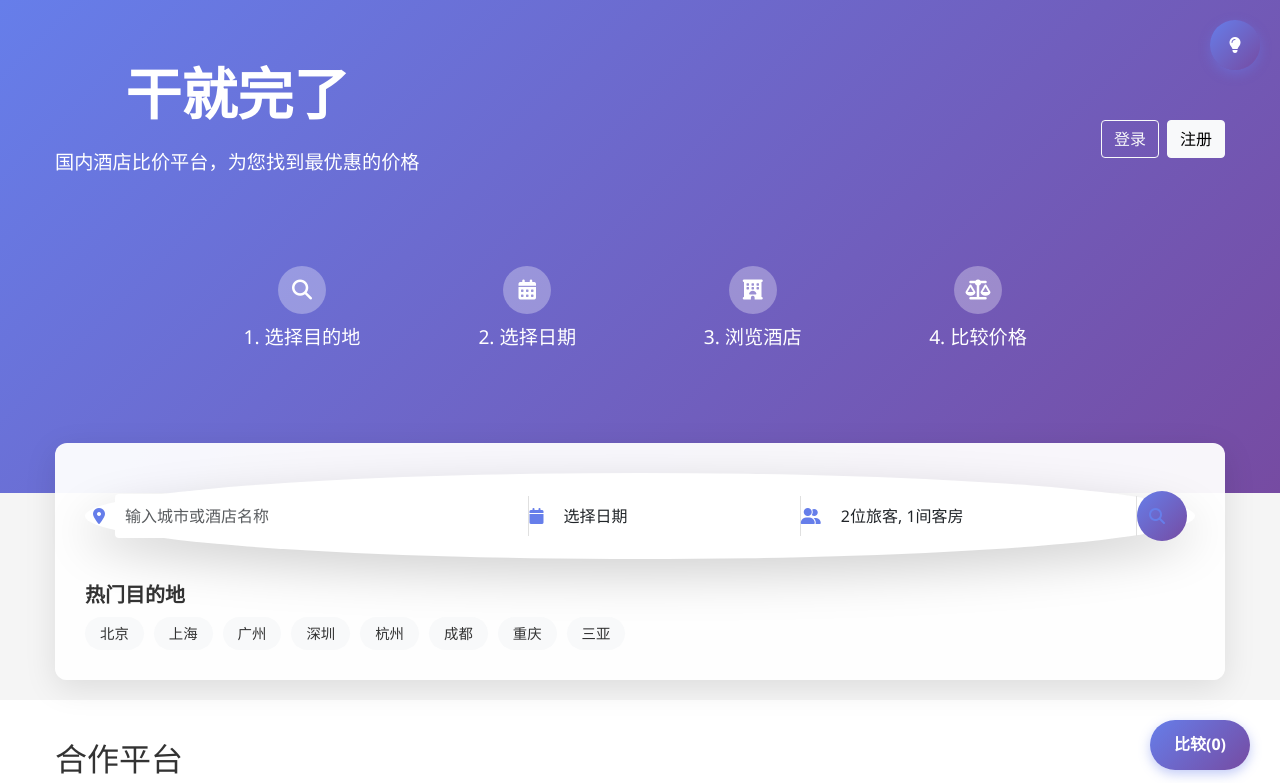
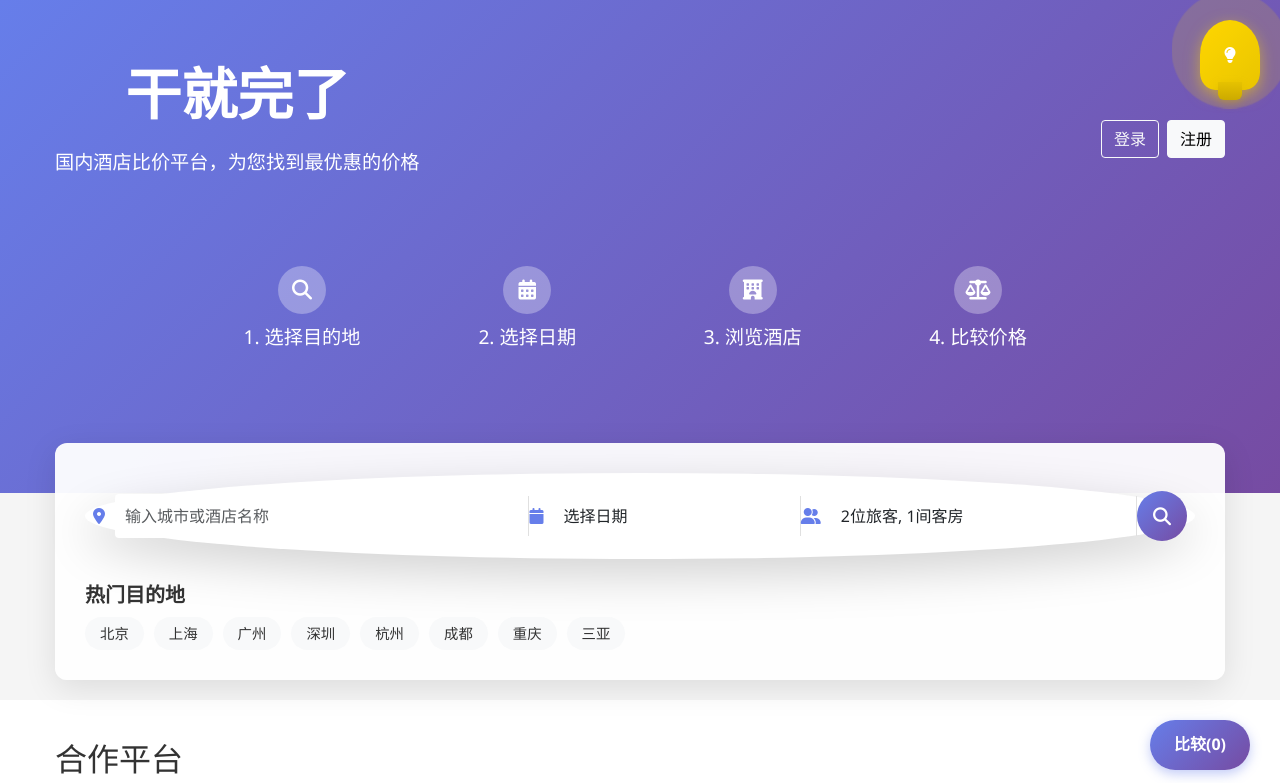
Before and after one commit to harpyestar/compare_hotel, a website with bundled scripts: page index.html in a window 1280 px wide. Shown: the top 783 px of the page. Built offline with nearby package versions, Linux system fonts and the light colour scheme.

Commit message:
优化搜索按钮图标和创意灯泡向导功能

```diff
--- a/css/components/guide.css
+++ b/css/components/guide.css
@@ -3,23 +3,64 @@
     position: fixed;
     top: 20px;
     right: 20px;
-    width: 50px;
-    height: 50px;
-    background: linear-gradient(135deg, #667eea 0%, #764ba2 100%);
-    border-radius: 50%;
+    width: 60px;
+    height: 70px;
+    background: linear-gradient(135deg, #ffd700 0%, #e6c200 100%);
+    border-radius: 50% 50% 25% 25%;
     display: flex;
     align-items: center;
     justify-content: center;
     color: white;
     cursor: pointer;
-    box-shadow: 0 4px 12px rgba(102, 126, 234, 0.4);
+    box-shadow: 0 5px 15px rgba(255, 215, 0, 0.5);
     z-index: 1000;
     transition: all 0.3s ease;
 }
 
+.guide-button::after {
+    content: '';
+    position: absolute;
+    bottom: -10px;
+    left: 50%;
+    transform: translateX(-50%);
+    width: 24px;
+    height: 18px;
+    background: linear-gradient(to bottom, #e6c200 0%, #ccaa00 100%);
+    border-radius: 0 0 6px 6px;
+    box-shadow: 0 3px 8px rgba(204, 170, 0, 0.4);
+}
+
+.guide-button::before {
+    content: '';
+    position: absolute;
+    width: 90px;
+    height: 90px;
+    top: -15px;
+    left: -15px;
+    background: rgba(255, 215, 0, 0.5);
+    border-radius: 50%;
+    animation: pulse 2s infinite;
+    z-index: -1;
+}
+
+@keyframes pulse {
+    0% {
+        transform: scale(1);
+        opacity: 0.7;
+    }
+    50% {
+        transform: scale(1.3);
+        opacity: 0.3;
+    }
+    100% {
+        transform: scale(1);
+        opacity: 0.7;
+    }
+}
+
 .guide-button:hover {
     transform: scale(1.1);
-    box-shadow: 0 6px 16px rgba(102, 126, 234, 0.6);
+    box-shadow: 0 8px 25px rgba(255, 215, 0, 0.8);
 }
 
 .guide-overlay {
@@ -35,9 +76,9 @@
 
 .guide-modal {
     position: fixed;
-    top: 50%;
+    top: 80px;
     left: 50%;
-    transform: translate(-50%, -50%);
+    transform: translateX(-50%);
     background: white;
     padding: 30px;
     border-radius: 8px;
--- a/css/components/search.css
+++ b/css/components/search.css
@@ -58,6 +58,22 @@
 .search-item i {
     color: #667eea;
     margin-right: 10px;
+}
+
+.search-item:last-child i {
+    margin-right: 0;
+    font-size: 18px;
+    color: #ffffff;
+}
+
+.search-item:last-child .btn-primary {
+    width: 50px;
+    height: 50px;
+    display: flex;
+    align-items: center;
+    justify-content: center;
+    border-radius: 50%;
+    padding: 0;
 }
 
 /* 搜索建议样式 */
--- a/css/style.css
+++ b/css/style.css
@@ -26,40 +26,41 @@ body {
             bottom: -10px;
             left: 50%;
             transform: translateX(-50%);
-            width: 20px;
-            height: 15px;
-            background: #666;
-            border-radius: 0 0 5px 5px;
+            width: 24px;
+            height: 18px;
+            background: linear-gradient(to bottom, #e6c200 0%, #ccaa00 100%);
+            border-radius: 0 0 6px 6px;
+            box-shadow: 0 3px 8px rgba(204, 170, 0, 0.4);
         }
         /* 光芒效果 */
         .guide-button::before {
             content: '';
             position: absolute;
-            width: 80px;
-            height: 80px;
-            top: -10px;
-            left: -10px;
-            background: rgba(255, 215, 0, 0.3);
+            width: 90px;
+            height: 90px;
+            top: -15px;
+            left: -15px;
+            background: rgba(255, 215, 0, 0.5);
             border-radius: 50%;
             animation: pulse 2s infinite;
         }
         @keyframes pulse {
             0% {
                 transform: scale(1);
-                opacity: 0.5;
+                opacity: 0.7;
             }
             50% {
-                transform: scale(1.2);
-                opacity: 0.2;
+                transform: scale(1.3);
+                opacity: 0.3;
             }
             100% {
                 transform: scale(1);
-                opacity: 0.5;
+                opacity: 0.7;
             }
         }
         .guide-button:hover {
             transform: scale(1.1);
-            box-shadow: 0 8px 20px rgba(255, 215, 0, 0.6);
+            box-shadow: 0 8px 25px rgba(255, 215, 0, 0.8);
         }
         .guide-button img {
             width: 30px;
--- a/js/modules/guide.js
+++ b/js/modules/guide.js
@@ -4,6 +4,8 @@
 
 // 向导功能
 const guideModule = {
+    boundUpdateHighlight: null,
+
     // 初始化向导功能
     init() {
         this.setupGuideButton();
@@ -88,6 +90,9 @@ const guideModule = {
     // 当前步骤
     currentStep: 0,
 
+    // 当前元素选择器
+    currentElementSelector: null,
+
     // 开始向导
     startGuide() {
         const guideOverlay = document.getElementById('guideOverlay');
@@ -110,7 +115,14 @@ const guideModule = {
         if (guideModal) guideModal.style.display = 'none';
         if (guideHighlight) guideHighlight.style.display = 'none';
 
+        // 移除滚动监听
+        if (this.boundUpdateHighlight) {
+            window.removeEventListener('scroll', this.boundUpdateHighlight);
+            this.boundUpdateHighlight = null;
+        }
+
         this.currentStep = 0;
+        this.currentElementSelector = null;
     },
 
     // 显示当前步骤
@@ -127,6 +139,9 @@ const guideModule = {
 
         if (!element) return;
 
+        // 保存当前选择器
+        this.currentElementSelector = step.element;
+
         // 更新内容
         guideContent.textContent = step.content;
 
@@ -134,16 +149,52 @@ const guideModule = {
         guidePrev.disabled = stepIndex === 0;
         guideNext.textContent = stepIndex === this.steps.length - 1 ? '完成' : '下一步';
 
-        // 高亮元素
+        // 高亮元素 - 每次都更新位置
+        this.updateHighlightPosition(element);
+
+        // 移除之前的滚动监听
+        if (this.boundUpdateHighlight) {
+            window.removeEventListener('scroll', this.boundUpdateHighlight);
+        }
+        // 添加滚动监听，跟随目标元素
+        this.boundUpdateHighlight = this.updateHighlight.bind(this);
+        window.addEventListener('scroll', this.boundUpdateHighlight);
+
+        // 更新当前步骤
+        this.currentStep = stepIndex;
+    },
+
+    // 更新高亮位置
+    updateHighlightPosition(element) {
+        const guideHighlight = document.getElementById('guideHighlight');
+        if (!guideHighlight || !element) return;
+
         const rect = element.getBoundingClientRect();
+        if (rect.width === 0 && rect.height === 0) return;
+
         guideHighlight.style.display = 'block';
         guideHighlight.style.top = `${rect.top}px`;
         guideHighlight.style.left = `${rect.left}px`;
         guideHighlight.style.width = `${rect.width}px`;
         guideHighlight.style.height = `${rect.height}px`;
 
-        // 更新当前步骤
-        this.currentStep = stepIndex;
+        // 如果元素不在可视区域内，自动滚动到中间
+        if (rect.top < 0 || rect.bottom > window.innerHeight) {
+            element.scrollIntoView({
+                behavior: 'smooth',
+                block: 'center',
+                inline: 'nearest'
+            });
+        }
+    },
+
+    // 跟随滚动更新高亮 - 使用保存的选择器重新查找元素
+    updateHighlight() {
+        if (!this.currentElementSelector) return;
+        const element = document.querySelector(this.currentElementSelector);
+        if (element) {
+            this.updateHighlightPosition(element);
+        }
     },
 
     // 上一步
```
